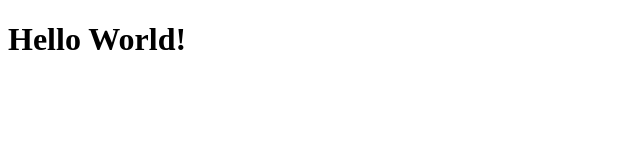
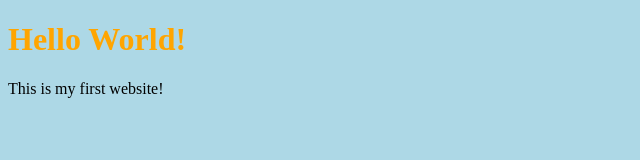
Before and after one commit to Straigus1/website-project, a plain HTML site: page index.html in a window 1280 px wide. Shown: the whole page, without its empty margins (0-640 px from the left). Drawn offline with Linux system fonts and the light colour scheme.

Commit message:
added style.css

```diff
--- a/index.html
+++ b/index.html
@@ -2,8 +2,10 @@
 <html lang="en">
   <head>
     <title>My Website</title>
+    <link rel="stylesheet" href="style.css" />
   </head>
   <body>
     <h1>Hello World!</h1>
+    <p>This is my first website!</p>
   </body>
 </html>
--- /dev/null
+++ b/style.css
@@ -0,0 +1,6 @@
+body {
+    background: lightblue;
+  }
+h1 {
+    color: orange
+}
```
